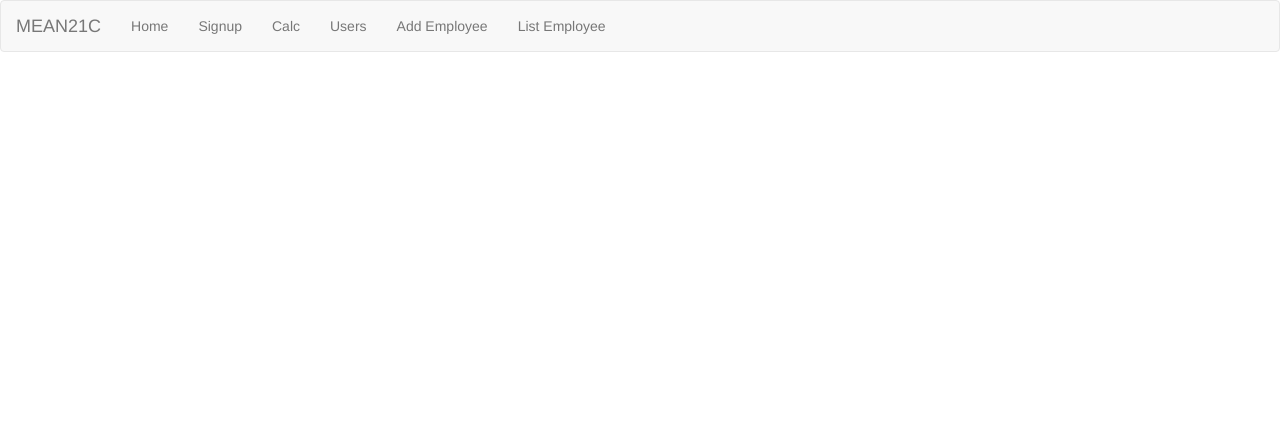
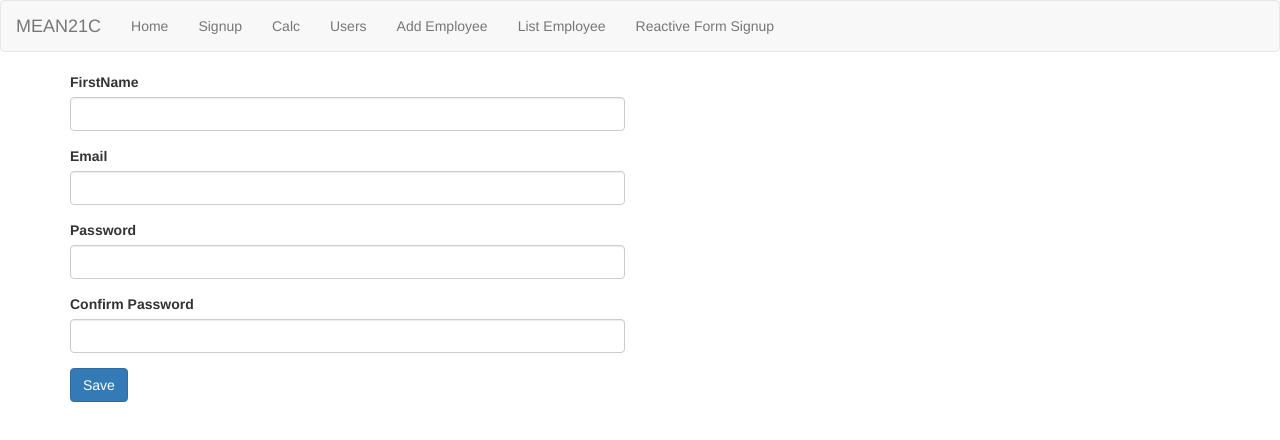
Before and after one commit to tejasshah2k19/c-tf21-mean, an Angular app: page /reactive-form-signup in a window 1280 px wide. Before the commit this address led to /. Shown: the top 440 px of the page. Built offline with nearby package versions, Linux system fonts and the light colour scheme.

Commit message:
reactive forms with validation

```diff
--- a/src/app/app-routing.module.ts
+++ b/src/app/app-routing.module.ts
@@ -1,4 +1,5 @@
 import { NgModule } from '@angular/core';
+import { ReactiveFormsModule } from '@angular/forms';
 import { RouterModule, Routes } from '@angular/router';
 import { AddEmployeeComponent } from './add-employee/add-employee.component';
 import { CalcComponent } from './calc/calc.component';
@@ -6,6 +7,7 @@ import { EditEmployeeComponent } from './edit-employee/edit-employee.component';
 import { EditUserComponent } from './edit-user/edit-user.component';
 import { ListEmployeeComponent } from './list-employee/list-employee.component';
 import { ListUserComponent } from './list-user/list-user.component';
+import { ReactiveFormsSignupComponent } from './reactive-forms-signup/reactive-forms-signup.component';
 import { SignupComponent } from './signup/signup.component';
 
 const routes: Routes = [
@@ -15,7 +17,8 @@ const routes: Routes = [
   {path:"edituser/:email",component:EditUserComponent},
   {path:"addemployee",component:AddEmployeeComponent},
   {path:"listemployee",component:ListEmployeeComponent},
-  {path:"editemployee/:id",component:EditEmployeeComponent}
+  {path:"editemployee/:id",component:EditEmployeeComponent},
+  {path:"reactive-form-signup",component:ReactiveFormsSignupComponent}
 ];
 
 @NgModule({
--- a/src/app/app.component.html
+++ b/src/app/app.component.html
@@ -10,7 +10,7 @@
             <li><a routerLink="listusers">Users</a></li>
             <li><a routerLink="addemployee">Add Employee</a></li>
             <li><a routerLink="listemployee">List Employee</a></li>
-
+            <li><a routerLink="reactive-form-signup">Reactive Form Signup</a></li>
         </ul>
     </div>
 </nav>
--- /dev/null
+++ b/src/app/reactive-forms-signup/reactive-forms-signup.component.html
@@ -0,0 +1,64 @@
+<div class="row">
+    <div class="col-md-6">
+        <form [formGroup]="myForm" (ngSubmit)="saveUser()">
+
+            <div class="form-group">
+                <label>FirstName</label>
+                <input type="text" class="form-control" formControlName="firstName" />
+                <span *ngIf="myForm.get('firstName')?.pristine">
+                    <!-- Pristine -->
+                </span>
+
+                <span *ngIf="myForm.get('firstName')?.dirty">
+                    <!-- dirty -->
+                </span>
+                <span *ngIf="myForm.get('firstName')?.touched">
+                    <span *ngIf="!myForm.get('firstName')?.valid">
+                        Please Enter FirstName
+                    </span>
+                </span>
+
+            </div>
+            <!--
+
+            <div class="form-group">
+                <label>LastName</label>
+                <input type="text" class="form-control" [(ngModel)]="employee.last_name" />
+            </div>
+
+            <div class="form-group">
+                <label>Gender</label> Male
+                <input type="radio" [(ngModel)]="employee.gender" value="male" />
+                Female
+                <input type="radio" [(ngModel)]="employee.gender" value="female" />
+            </div> -->
+
+            <div class="form-group">
+                <label>Email</label>
+                <input type="text" class="form-control" formControlName="email" />
+                <span *ngIf="myForm.get('email')?.touched && !myForm.get('email')?.valid">
+                    <span *ngIf="myForm.get('email')?.hasError('required')">
+                        Please Enter Email
+                    </span>
+                    <span *ngIf="myForm.get('email')?.hasError('email')">
+                        Please Enter Valid Email
+                    </span>
+                </span>
+
+            </div>
+
+            <div class="form-group">
+                <label>Password</label>
+                <input type="password" class="form-control" formControlName="password" />
+            </div>
+
+
+            <div class="form-group">
+                <label>Confirm Password</label>
+                <input type="password" class="form-control" formControlName="confirmPassword" />
+            </div>
+
+            <button class="btn btn-primary" type="submit">Save</button>
+        </form>
+    </div>
+</div>
--- /dev/null
+++ b/src/app/reactive-forms-signup/reactive-forms-signup.component.ts
@@ -0,0 +1,34 @@
+import { Component, OnInit } from '@angular/core';
+import { FormControl, FormGroup, Validators } from '@angular/forms';
+
+@Component({
+  selector: 'app-reactive-forms-signup',
+  templateUrl: './reactive-forms-signup.component.html',
+  styleUrls: ['./reactive-forms-signup.component.css']
+})
+export class ReactiveFormsSignupComponent implements OnInit {
+
+
+  myForm:FormGroup
+  constructor() {
+
+    this.myForm = new FormGroup({
+      firstName:new FormControl('',[Validators.required]),
+      email : new FormControl('',[Validators.required,Validators.email]),
+      password : new FormControl('',[Validators.required]),
+      confirmPassword : new FormControl('',[Validators.required]),
+
+    })
+
+  }
+
+  ngOnInit(): void {
+  }
+
+  saveUser(){
+    console.log("save user Called....")
+    console.log(this.myForm.value)
+    console.log("valid?? ",this.myForm.valid)
+
+  }
+}
```
Also changed, not shown: src/app/app.module.ts (+6 -3 lines), src/app/reactive-forms-signup/reactive-forms-signup.component.css (added), 1 other file (tests, documents, lock files or other folders).
